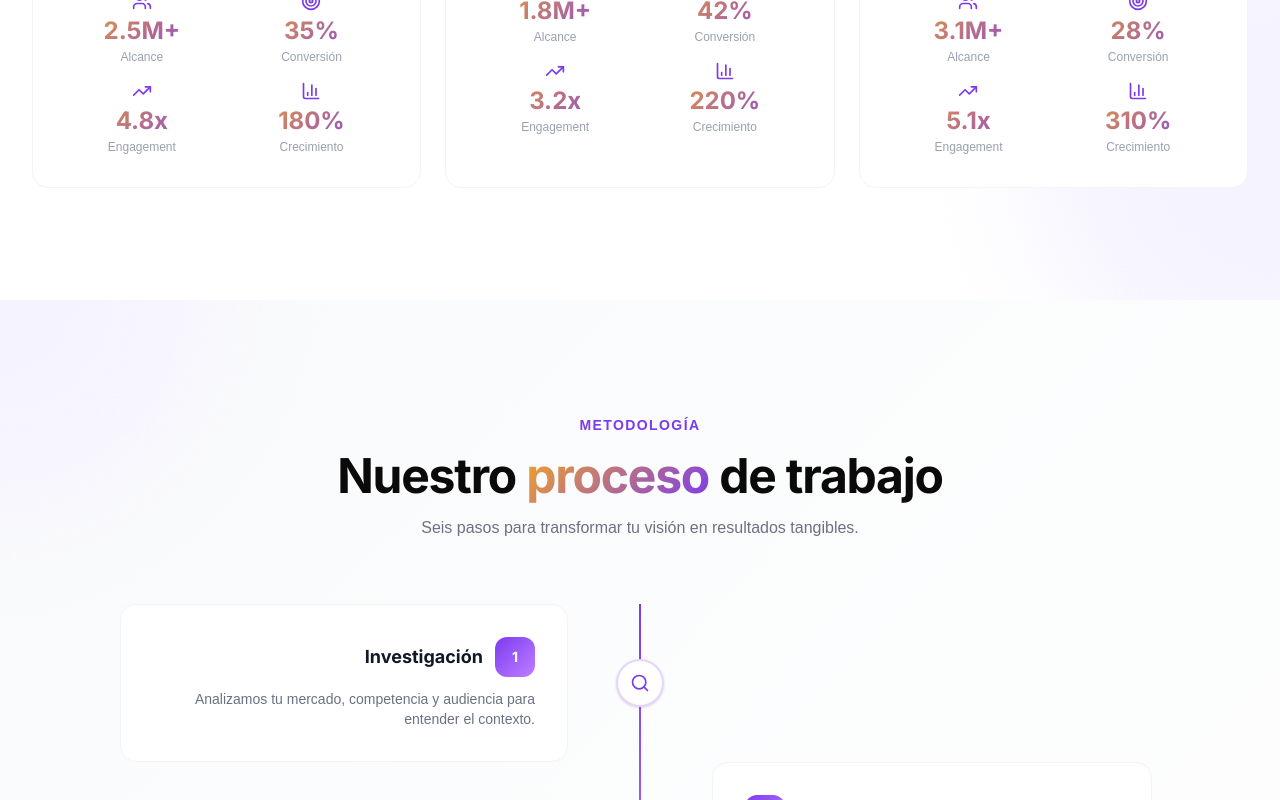
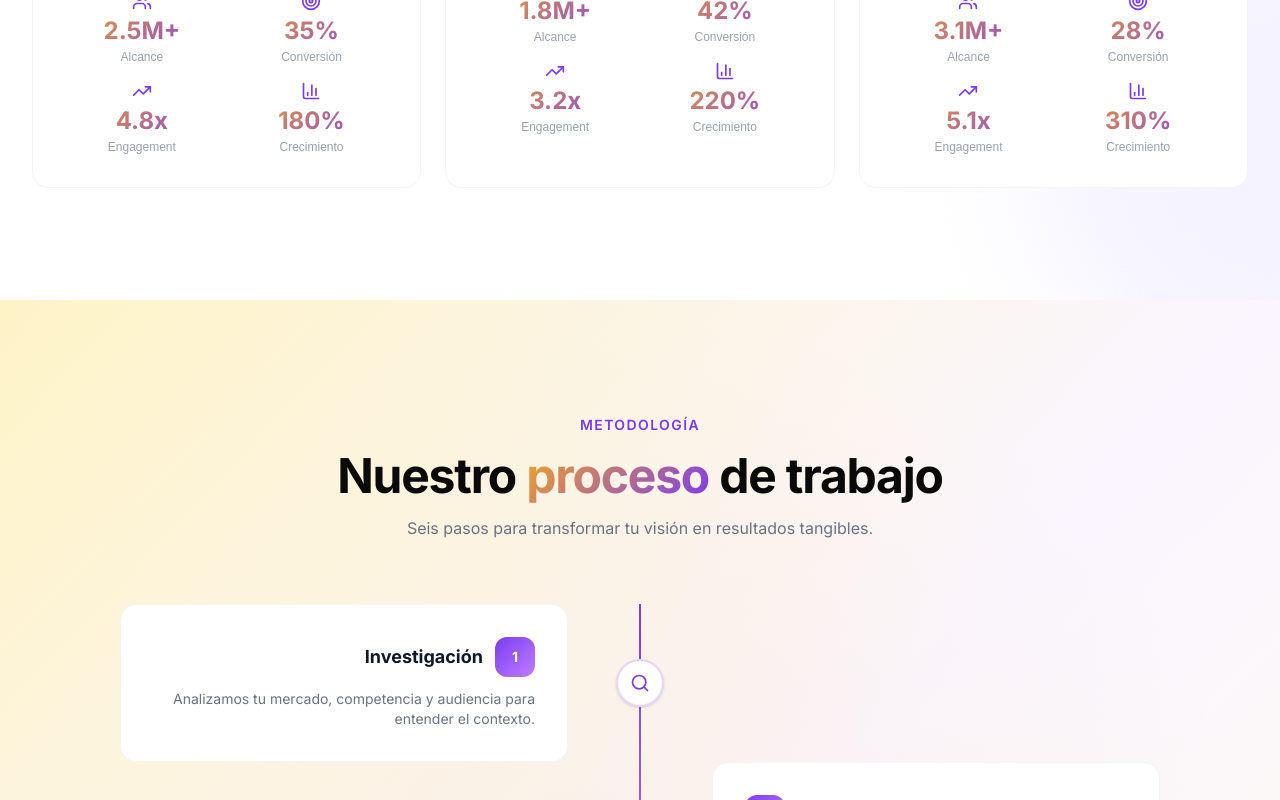
Before and after one commit to icristinahincapie-pantone/Portafolio-Isa-y-Pao, a Next.js app: page / in a window 1280 px wide. Shown: the part 5303-6103 px from the top of the page. Built offline with nearby package versions, Linux system fonts and the light colour scheme; a web font is replaced by a local one.

Commit message:
fix: full-section gradient blur background on Methodology section

```diff
--- a/src/components/Methodology.tsx
+++ b/src/components/Methodology.tsx
@@ -31,8 +31,9 @@ const itemVariants = {
 
 export default function Methodology() {
   return (
-    <section id="metodologia" className="py-20 sm:py-28 bg-gradient-to-br from-gray-50 to-white relative overflow-hidden">
-      <div className="absolute top-0 left-0 w-[400px] h-[400px] bg-violet-50 rounded-full blur-3xl -translate-x-1/2 -translate-y-1/2 pointer-events-none" />
+    <section id="metodologia" className="py-20 sm:py-28 relative overflow-hidden">
+      <div className="absolute inset-0 bg-gradient-to-br from-amber-100 via-purple-100/40 to-amber-50" />
+      <div className="absolute inset-0 bg-[radial-gradient(ellipse_at_center,_rgba(245,166,35,0.08)_0%,_transparent_70%)]" />
 
       <div className="max-w-7xl mx-auto px-4 sm:px-6 lg:px-8 relative z-10">
         <motion.div
@@ -42,13 +43,13 @@ export default function Methodology() {
           transition={{ duration: 0.6 }}
           className="text-center mb-16"
         >
-          <span className="text-sm font-semibold tracking-widest uppercase text-primary font-descriptor">
+          <span className="text-sm font-semibold tracking-widest uppercase text-primary">
             Metodología
           </span>
           <h2 className="mt-4 text-3xl sm:text-4xl lg:text-5xl font-bold tracking-tight">
             Nuestro <span className="gradient-text">proceso</span> de trabajo
           </h2>
-          <p className="mt-4 text-gray-500 max-w-2xl mx-auto font-descriptor">
+          <p className="mt-4 text-gray-500 max-w-2xl mx-auto">
             Seis pasos para transformar tu visión en resultados tangibles.
           </p>
         </motion.div>
@@ -85,7 +86,7 @@ export default function Methodology() {
                         </div>
                         <h3 className="text-lg font-bold text-gray-900">{s.title}</h3>
                       </div>
-                      <p className={`text-sm text-gray-500 font-descriptor ${isLeft ? "lg:text-right" : ""}`}>
+                      <p className={`text-sm text-gray-500 ${isLeft ? "lg:text-right" : ""}`}>
                         {s.description}
                       </p>
                     </div>
```
